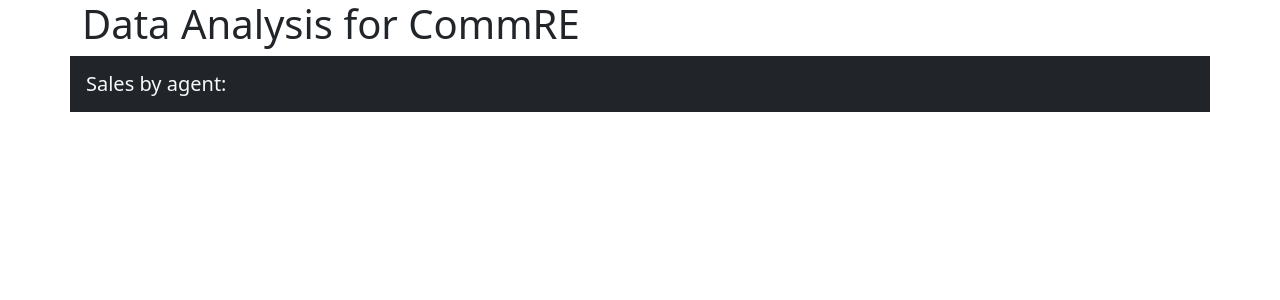
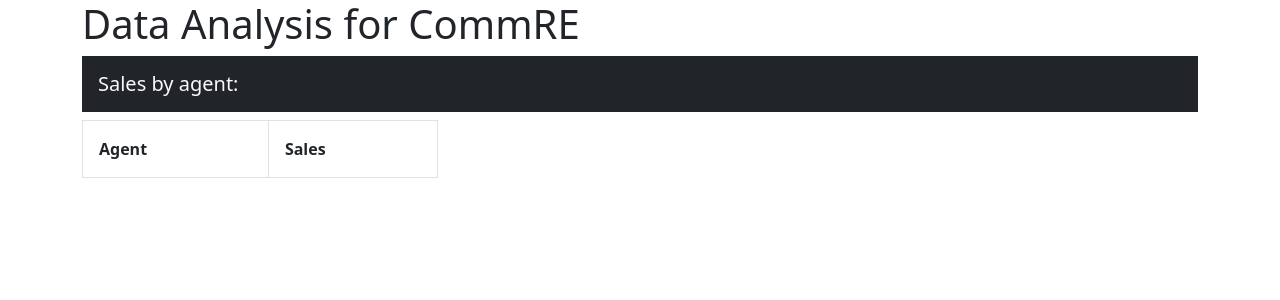
Before and after one commit to stholmes/CommRE, a React (Create React App) app: page / in a window 1280 px wide. Shown: the top 300 px of the page. Built offline with nearby package versions, Linux system fonts and the light colour scheme.

Commit message:
Add styling to Table component and fix spacing on Header

```diff
--- a/src/App.js
+++ b/src/App.js
@@ -1,3 +1,4 @@
+import Table from './components/Table';
 import 'bootstrap/dist/css/bootstrap.min.css';
 
 
@@ -12,7 +13,15 @@ const App = () => {
 
         </div>
         <div className="row">
-          <h5 className="bg-dark text-light p-3">Sales by agent: </h5>
+          <div className="col-12">
+            <h5 className="bg-dark text-light p-3">Sales by agent: </h5>
+          </div>
+        </div>
+        <div className="row">
+          <div className="col-xs-12 col-md-4">
+            <Table />
+
+          </div>
         </div>
       </div>
     </div>
--- a/src/components/Table.js
+++ b/src/components/Table.js
@@ -1,10 +1,10 @@
 const Table = props => {
     return (
-        <table>
-            <thead>
-                <tr>
-                    <th>Agent</th>
-                    <th>Sales</th>
+        <table className="table table-bordered">
+            <thead className="thead-light">
+                <tr className="text-left">
+                    <th className="p-3">Agent</th>
+                    <th className="p-3">Sales</th>
                 </tr>
             </thead>
         </table>
```
